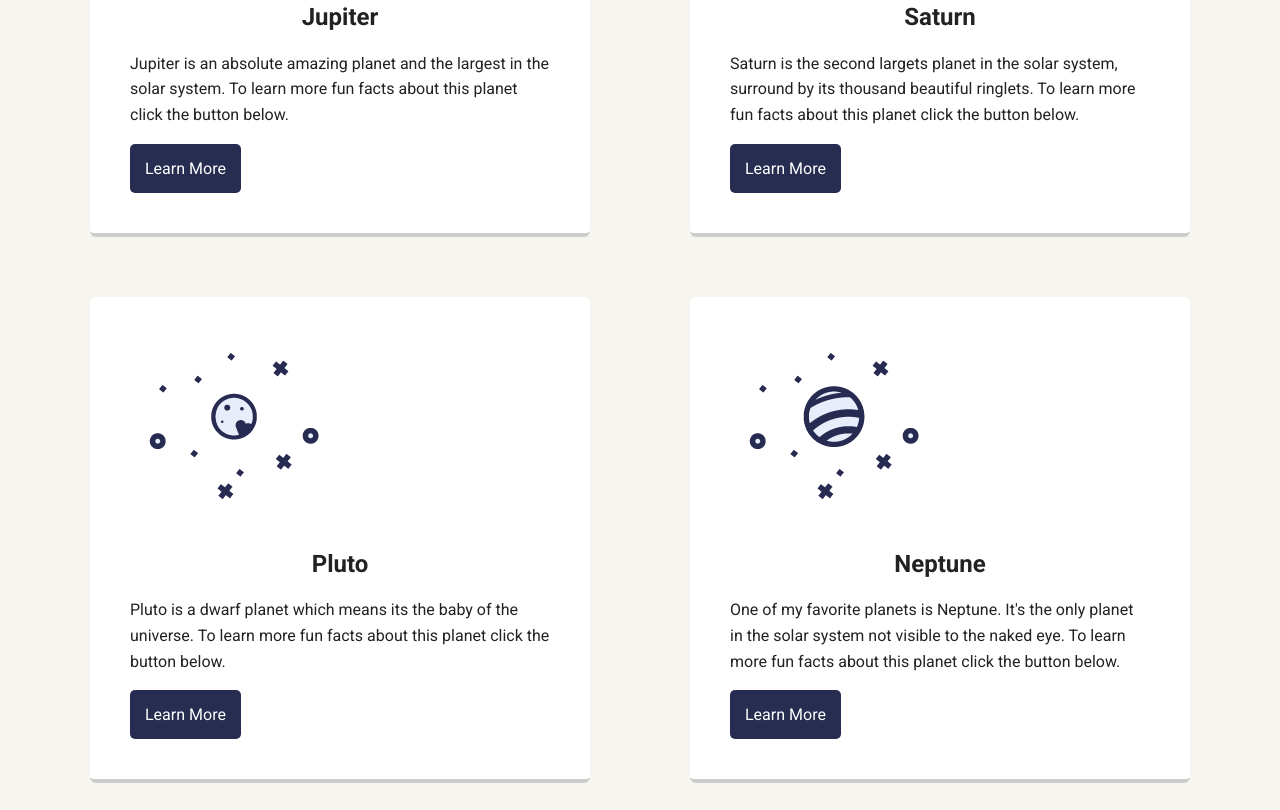
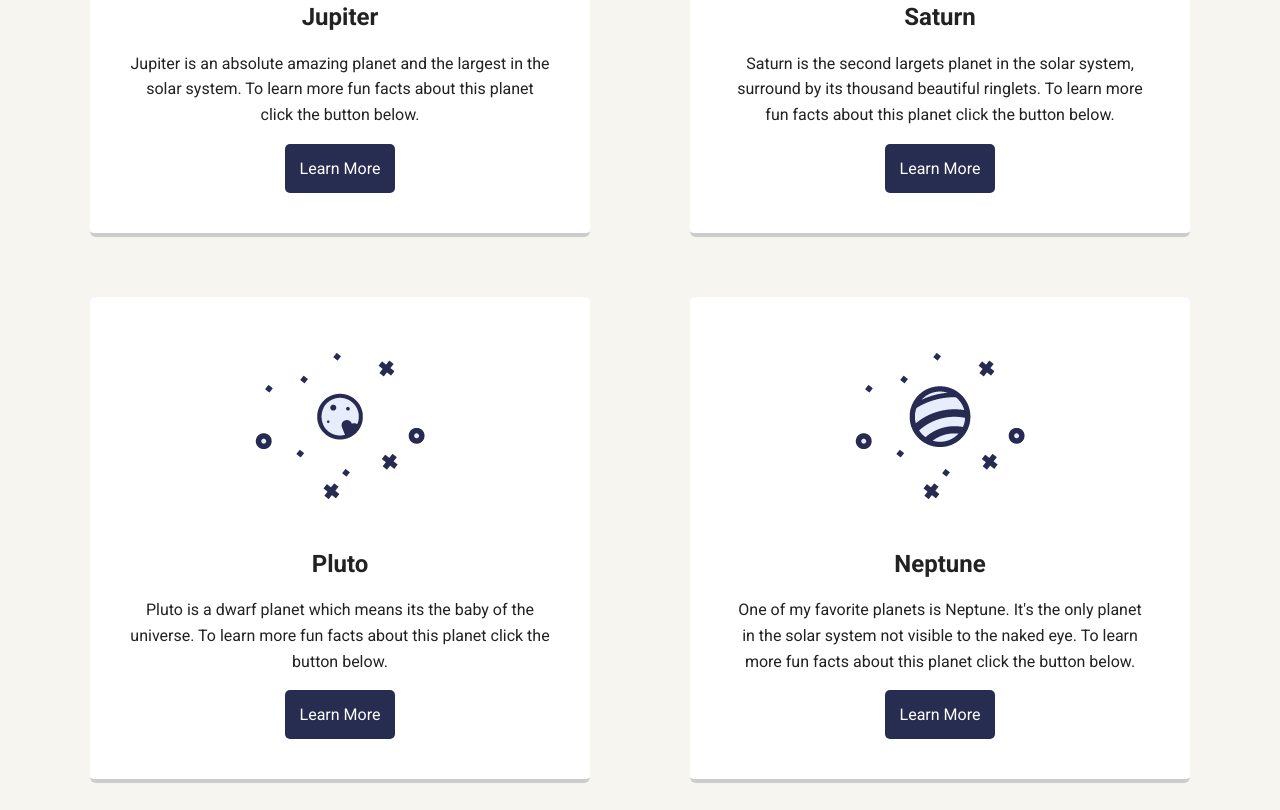
Before and after one commit to jmonfore/Treehouse-Project-1, a plain HTML site: page travel.html in a window 1280 px wide. Shown: the part 770-1580 px from the top of the page. Drawn offline with Linux system fonts and the light colour scheme; a web font is replaced by a local one.

Commit message:
updated the section css styles

```diff
--- a/styles.css
+++ b/styles.css
@@ -15,7 +15,7 @@ body {
 
 a {
   text-decoration: none;
-  color: #999;
+  color: #212121;
 }
 
 a:hover {
@@ -51,6 +51,7 @@ blockquote p::after{
 h2{
   text-align: center;
 }
+
 .main-nav {
   width: 100%;
   background: #363e6a;
@@ -59,6 +60,7 @@ h2{
   position: fixed;
   text-align: center;
 }
+
 .nav {
   display: flex;
   justify-content: space-around;
@@ -78,6 +80,8 @@ h2{
 }
 .nav a {
   transition: all .5s;
+  text-decoration: none;
+  color: #ccc;
 }
 .nav a:hover {
   color: white
@@ -121,8 +125,44 @@ header .profile-image:hover {
   background-color: #222;
   color: white;
 }
+/* section styles*/
+section {
+  margin: 30px;
+  padding: 20px 40px 40px;
+  max-width: 500px;
+  text-align: left;
+  background: #fff;
+  border-bottom: 4px solid #ccc;
+  border-radius: 6px;
+  transition: all .5s;
+}
 
-section {
+a.button{
+  background-color: #272C51;
+  color: white;
+  padding: 15px;
+  border-radius: 5px;
+  display: inline-block;
+}
+
+a.button:hover{
+  background-color: #363E6A;
+  color: white;
+}
+
+section:hover{
+  border-color: #ff99ff;
+}
+
+section .card-image{
+  display: block;
+  margin-left: auto;
+  margin-right: auto;
+}
+
+/*these are overide styles*/
+
+#jupiter.card{
   margin: 30px;
   padding: 20px 40px 40px;
   max-width: 500px;
@@ -133,42 +173,37 @@ section {
   transition: all .5s;
 }
 
-section a{
-  background-color: #272C51;
-  color: white;
-  padding: 15px;
-  border-radius: 5px;
-  display: inline-block;
-}
-
-section a:hover{
-  background-color: #363E6A;
-  color: white;
-}
-
-section:hover{
-  border-color: #ff99ff;
-}
-
-.card {
+#saturn.card{
   margin: 30px;
   padding: 20px 40px 40px;
   max-width: 500px;
-  text-align: left;
+  text-align: center;
   background: #fff;
   border-bottom: 4px solid #ccc;
   border-radius: 6px;
   transition: all .5s;
 }
 
-.card:hover {
-  border-color: #ff99ff;
+#pluto.card{
+  margin: 30px;
+  padding: 20px 40px 40px;
+  max-width: 500px;
+  text-align: center;
+  background: #fff;
+  border-bottom: 4px solid #ccc;
+  border-radius: 6px;
+  transition: all .5s;
 }
 
-.center{
-  display: block;
-  margin-left: auto;
-  margin-right: auto;
+#neptune.card{
+  margin: 30px;
+  padding: 20px 40px 40px;
+  max-width: 500px;
+  text-align: center;
+  background: #fff;
+  border-bottom: 4px solid #ccc;
+  border-radius: 6px;
+  transition: all .5s;
 }
 
 ul.skills {
@@ -220,6 +255,7 @@ a.social {
   opacity: .4;
   transition: all .5s;
 }
+
 a.twitter {
   background-image: url(images/twitter.svg);
 }
```
